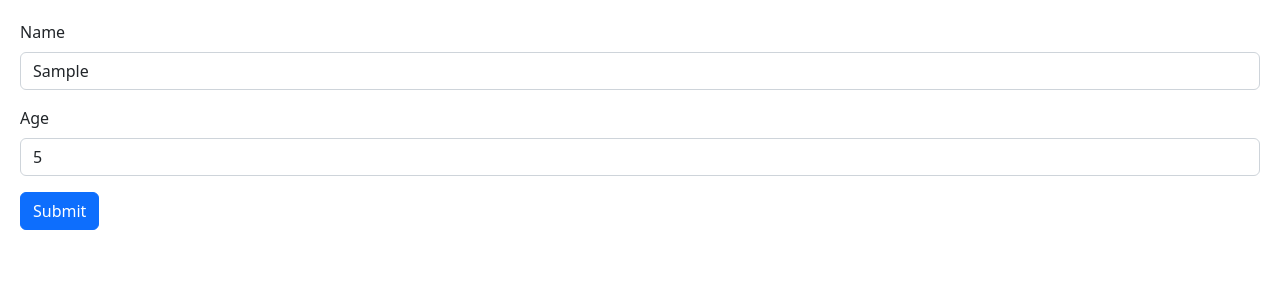
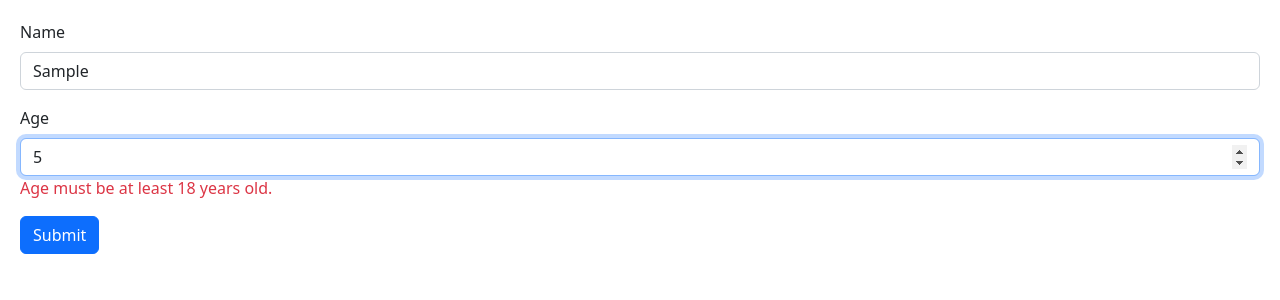
Before and after one commit to liu-xiaotian/react-mosh, a React (Vite) app: page / in a window 1280 px wide. Both pictures are taken after typing "Sample", "5" into the empty fields and a click on the button "Submit". Shown: the top 300 px of the page. Built offline with nearby package versions, Linux system fonts and the light colour scheme; the HTML template or start-up script is replaced by a standard one.

Commit message:
schema based validation with zod

```diff
--- a/package.json
+++ b/package.json
@@ -9,13 +9,15 @@
     "preview": "vite preview"
   },
   "dependencies": {
+    "@hookform/resolvers": "^2.9.11",
     "bootstrap": "^5.2.3",
     "immer": "^9.0.19",
     "react": "^18.2.0",
     "react-dom": "^18.2.0",
     "react-hook-form": "7.43",
     "react-icons": "^4.7.1",
-    "styled-components": "^6.3.11"
+    "styled-components": "^6.3.11",
+    "zod": "^3.20.6"
   },
   "devDependencies": {
     "@types/react": "^18.0.27",
--- a/src/components/Form.tsx
+++ b/src/components/Form.tsx
@@ -1,8 +1,25 @@
 import "../../node_modules/bootstrap/dist/css/bootstrap.min.css";
 import { FieldValues, useForm } from "react-hook-form";
+import { z } from "zod";
+import { zodResolver } from "@hookform/resolvers/zod";
+const schema = z.object({
+  name: z
+    .string()
+    .min(3, { message: "Name must be at least 3 characters long" }),
+  age: z
+    .number({ invalid_type_error: "Age field is required." })
+    .min(18, { message: "Age must be at least 18 years old." }),
+});
+
+type FormData = z.infer<typeof schema>;
 
 const Form = () => {
-  const { register, handleSubmit } = useForm();
+  const {
+    register,
+    handleSubmit,
+    formState: { errors },
+  } = useForm<FormData>({ resolver: zodResolver(schema) });
+
   const onSubmit = (data: FieldValues) => console.log(data);
 
   return (
@@ -17,17 +34,19 @@
           type="text"
           className="form-control"
         />
+        {errors.name && <p className="text-danger">{errors.name.message}</p>}
       </div>
       <div className="mb-3">
         <label htmlFor="age" className="form-label">
           Age
         </label>
         <input
-          {...register("age")}
+          {...register("age", { valueAsNumber: true })}
           id="age"
           type="number"
           className="form-control"
         />
+        {errors.age && <p className="text-danger">{errors.age.message}</p>}
       </div>
       <button className="btn btn-primary">Submit</button>
     </form>
```
Also changed, not shown: 1 other file (tests, documents, lock files or other folders).
